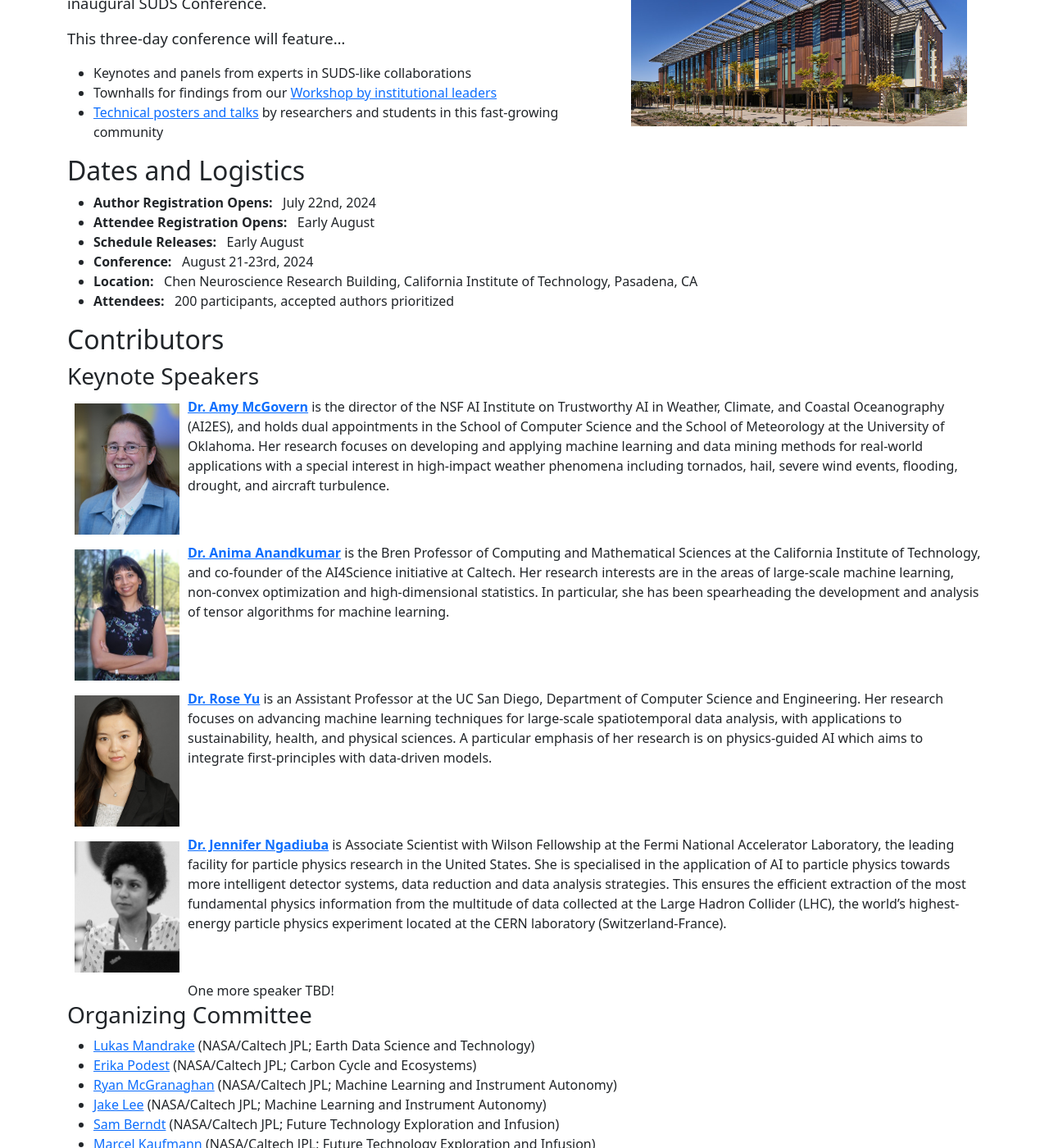
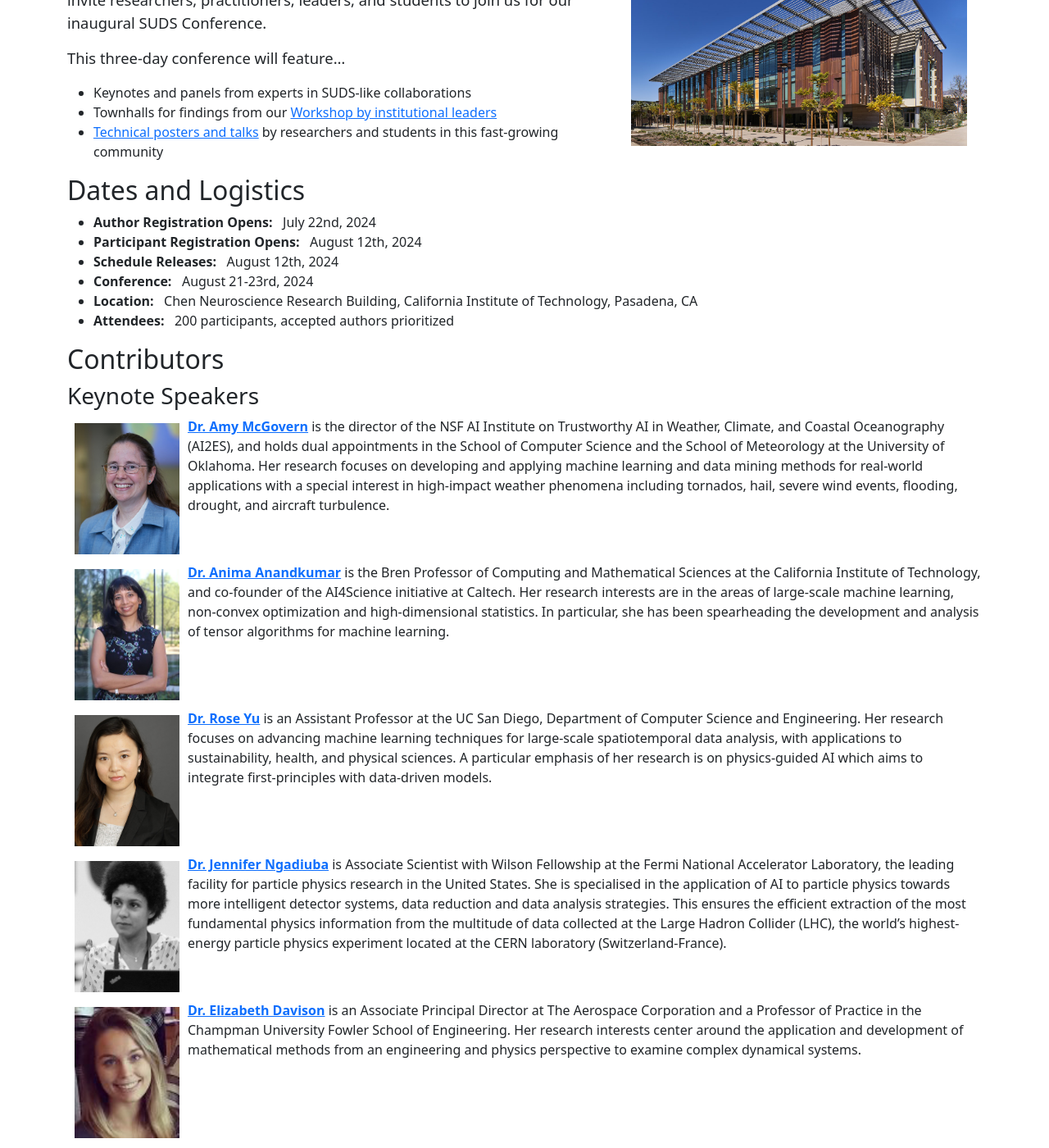
Before and after one commit to JPLMLIA/sudsconf, a Jekyll site: the page built from index.md, in a window 1280 px wide and 1400 px high, scrolled down 823 px. Shown: the whole window at 82% size. Built offline with Jekyll 4.4.1, drawn with Linux system fonts in a browser that asks for light colours; a script that is not in the unit is left out; some of the changed text lies outside the part shown.

Commit message:
Keynote Speaker, Registration

```diff
--- a/_includes/header.html
+++ b/_includes/header.html
@@ -52,7 +52,9 @@
 </header>
 
 <div class="alert alert-info" role="info">
-  Authors are guaranteed registration until <strong>August 5th, 2024</strong>: <a href="/attend/register.html">More Information</a>
+  The complete conference program is available under the "Program" tab.
+  <br>
+  Participant registration is now open until <strong>August 16th, 2024</strong> <a href="https://forms.gle/PFL7u6sbxHMogVMz9">here</a>!
 </div>
 
 <style>
--- a/index.md
+++ b/index.md
@@ -18,8 +18,8 @@ This three-day conference will feature...
 
 ## Dates and Logistics
 - **Author Registration Opens:** &nbsp; July 22nd, 2024
-- **Attendee Registration Opens:** &nbsp; Early August
-- **Schedule Releases:** &nbsp; Early August
+- **Participant Registration Opens:** &nbsp; August 12th, 2024
+- **Schedule Releases:** &nbsp; August 12th, 2024
 - **Conference:** &nbsp; August 21-23rd, 2024
 - **Location:** &nbsp; Chen Neuroscience Research Building, California Institute of Technology, Pasadena, CA
 - **Attendees:** &nbsp; 200 participants, accepted authors prioritized
@@ -28,11 +28,11 @@ This three-day conference will feature...
 ### Keynote Speakers
 
 | - | - |
-| <img src="assets/keynote/Amy-Mcgovern.png" alt="Amy McGovern" class="keynote" /> | [**Dr. Amy McGovern**](https://mcgovern-fagg.org/amy/) is the director of the NSF AI Institute on Trustworthy AI in Weather, Climate, and Coastal Oceanography (AI2ES), and holds dual appointments in the School of Computer Science and the School of Meteorology at the University of Oklahoma. Her research focuses on developing and applying machine learning and data mining methods for real-world applications with a special interest in high-impact weather phenomena including tornados, hail, severe wind events, flooding, drought, and aircraft turbulence.|
-| <img src="assets/keynote/Anima-Anandkumar.png" alt="Anima Anandkumar" class="keynote" /> | [**Dr. Anima Anandkumar**](https://www.eas.caltech.edu/people/anima) is the Bren Professor of Computing and Mathematical Sciences at the California Institute of Technology, and co-founder of the AI4Science initiative at Caltech. Her research interests are in the areas of large-scale machine learning, non-convex optimization and high-dimensional statistics. In particular, she has been spearheading the development and analysis of tensor algorithms for machine learning. |
-| <img src="assets/keynote/rose-yu.png" alt="Rose Yu" class="keynote" /> | [**Dr. Rose Yu**](https://datascience.ucsd.edu/people/rose-yu/) is an Assistant Professor at the UC San Diego, Department of Computer Science and Engineering. Her research focuses on advancing machine learning techniques for large-scale spatiotemporal data analysis, with applications to sustainability, health, and physical sciences. A particular emphasis of her research is on physics-guided AI which aims to integrate first-principles with data-driven models. |
-| <img src="assets/keynote/Jennifer-Ngadiuba.png" alt="Jennifer Ngadiuba" class="keynote"/> | [**Dr. Jennifer Ngadiuba**](https://www.turing.ac.uk/people/guest-speakers/jennifer-ngadiuba) is Associate Scientist with Wilson Fellowship at the Fermi National Accelerator Laboratory, the leading facility for particle physics research in the United States. She is specialised in the application of AI to particle physics towards more intelligent detector systems, data reduction and data analysis strategies. This ensures the efficient extraction of the most fundamental physics information from the multitude of data collected at the Large Hadron Collider (LHC), the world's highest-energy particle physics experiment located at the CERN laboratory (Switzerland-France). |
-| | One more speaker TBD! |
+| <img src="/assets/keynote/Amy-Mcgovern.png" alt="Amy McGovern" class="keynote" /> | [**Dr. Amy McGovern**](https://mcgovern-fagg.org/amy/) is the director of the NSF AI Institute on Trustworthy AI in Weather, Climate, and Coastal Oceanography (AI2ES), and holds dual appointments in the School of Computer Science and the School of Meteorology at the University of Oklahoma. Her research focuses on developing and applying machine learning and data mining methods for real-world applications with a special interest in high-impact weather phenomena including tornados, hail, severe wind events, flooding, drought, and aircraft turbulence.|
+| <img src="/assets/keynote/Anima-Anandkumar.png" alt="Anima Anandkumar" class="keynote" /> | [**Dr. Anima Anandkumar**](https://www.eas.caltech.edu/people/anima) is the Bren Professor of Computing and Mathematical Sciences at the California Institute of Technology, and co-founder of the AI4Science initiative at Caltech. Her research interests are in the areas of large-scale machine learning, non-convex optimization and high-dimensional statistics. In particular, she has been spearheading the development and analysis of tensor algorithms for machine learning. |
+| <img src="/assets/keynote/rose-yu.png" alt="Rose Yu" class="keynote" /> | [**Dr. Rose Yu**](https://datascience.ucsd.edu/people/rose-yu/) is an Assistant Professor at the UC San Diego, Department of Computer Science and Engineering. Her research focuses on advancing machine learning techniques for large-scale spatiotemporal data analysis, with applications to sustainability, health, and physical sciences. A particular emphasis of her research is on physics-guided AI which aims to integrate first-principles with data-driven models. |
+| <img src="/assets/keynote/Jennifer-Ngadiuba.png" alt="Jennifer Ngadiuba" class="keynote"/> | [**Dr. Jennifer Ngadiuba**](https://www.turing.ac.uk/people/guest-speakers/jennifer-ngadiuba) is Associate Scientist with Wilson Fellowship at the Fermi National Accelerator Laboratory, the leading facility for particle physics research in the United States. She is specialised in the application of AI to particle physics towards more intelligent detector systems, data reduction and data analysis strategies. This ensures the efficient extraction of the most fundamental physics information from the multitude of data collected at the Large Hadron Collider (LHC), the world's highest-energy particle physics experiment located at the CERN laboratory (Switzerland-France). |
+| <img src="/assets/keynote/elizabeth-davison.png" alt="Elizabeth Davison" class="keynote"/> | [**Dr. Elizabeth Davison**](https://www.chapman.edu/engineering/about/faculty/affiliate-faculty/elizabeth-davison.aspx) is an Associate Principal Director at The Aerospace Corporation and a Professor of Practice in the Champman University Fowler School of Engineering. Her research interests center around the application and development of mathematical methods from an engineering and physics perspective to examine complex dynamical systems. |
 
 
 ### Organizing Committee
```
Also changed, not shown: attend/register.md (+4 -0 lines), attend/travel.md (+11 -7 lines), call.md (+2 -2 lines), program/conf-d3.md (+10 -1 lines), assets/conference-sched-glance.png, assets/keynote/elizabeth-davison.png (added).
